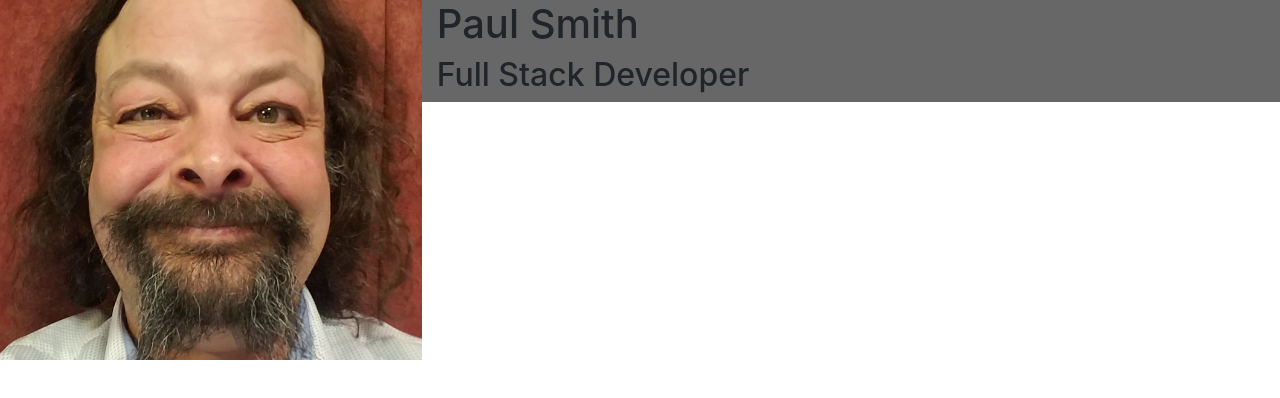
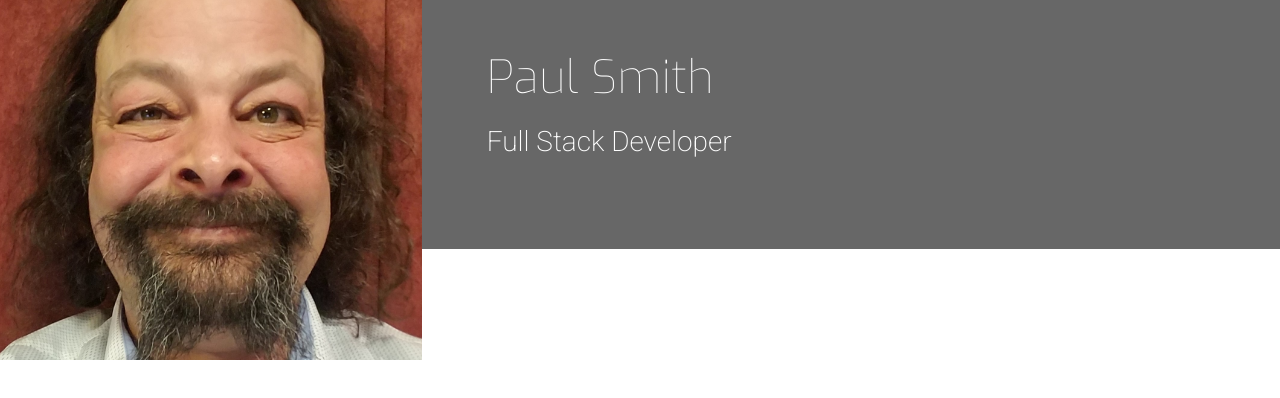
Before and after one commit to TheForkbeard/resume, a plain HTML site: page index.html in a window 1280 px wide. Drawn offline with nearby package versions, Linux system fonts and the light colour scheme.

Commit message:
name and title styled

```diff
--- a/assets/css/style.css
+++ b/assets/css/style.css
@@ -1,11 +1,20 @@
 @import url('https://fonts.googleapis.com/css?family=Roboto:100,200,300,400,500,600,700|Exo:100,200,300,400,500,600,700');
+
+
+/*--------------------------------------------Colors*/
 
 .bg-color-name-title {
     background-color: #676767;
 }
 
+/*--------------------------------------------Heading*/
+
 header {
     margin: 0;
+}
+
+.heading {
+    margin-left: 50px;
 }
 
 .logo {
@@ -18,3 +27,20 @@ header {
     -moz-transition: all .5s ease-in-out;
     -webkit-transition: all .5s ease-in-out;
 }
+
+.name {
+    font-family: "Exo", sans-serif;
+    font-weight: 100;
+    font-size: 46px;
+    margin-top: 50px;
+    color: #fff;
+}
+
+.title {
+    font-family: "Roboto", sans-serif;
+    font-weight: 200;
+    font-size: 28px;
+    margin-top: 20px;
+    margin-bottom: 90px;
+    color: #fff;
+}
```
Also changed, not shown: index.html (+1 -0 lines), 2 other files.
